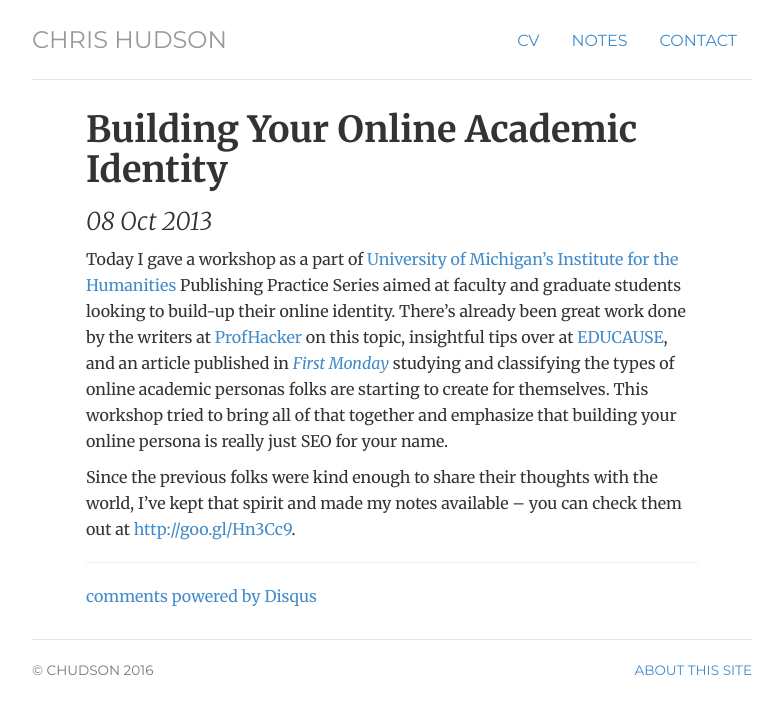
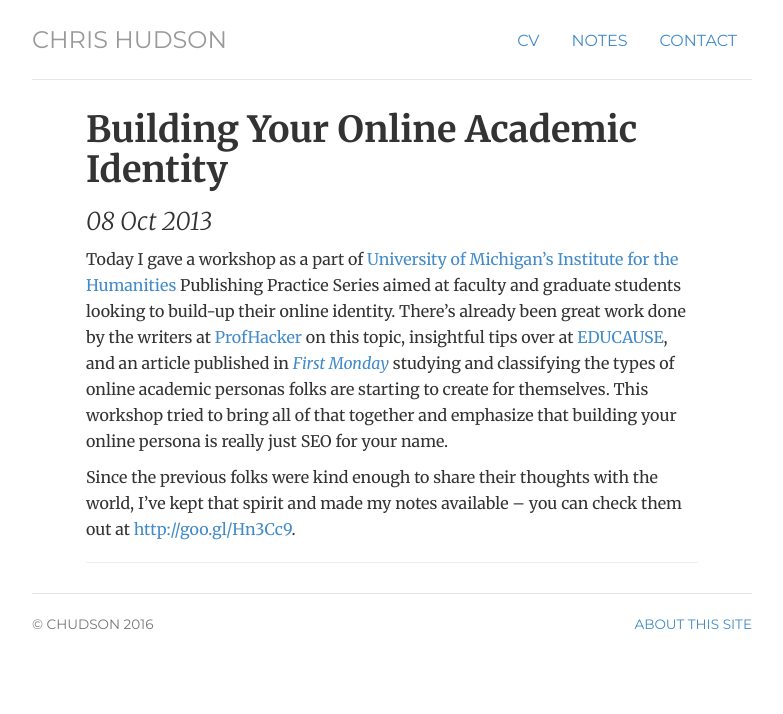
Before and after one commit to chudson121/chudson121.github.io, a Jekyll site: the page built from _posts/2013-10-08-building-your-online-academic-identity.md, in a window 1280 px wide. Shown: the top 714 px of the page, without its empty margins (248-1031 px from the left). Built offline with Jekyll 4.4.1, drawn with Linux system fonts in a browser that asks for light colours; comment, search, counter and statistics services are not loaded.

Commit message:
removed disqus

```diff
--- a/_layouts/post.html
+++ b/_layouts/post.html
@@ -22,8 +22,6 @@ notes: active
 			<hr>
 
 			<!-- Post comments -->
-			<div class="notecomments">
-				{% include disqus.html %}
-			</div>
+
 		</div><!-- / .note .single -->
 </div><!-- /.notes -->
```
